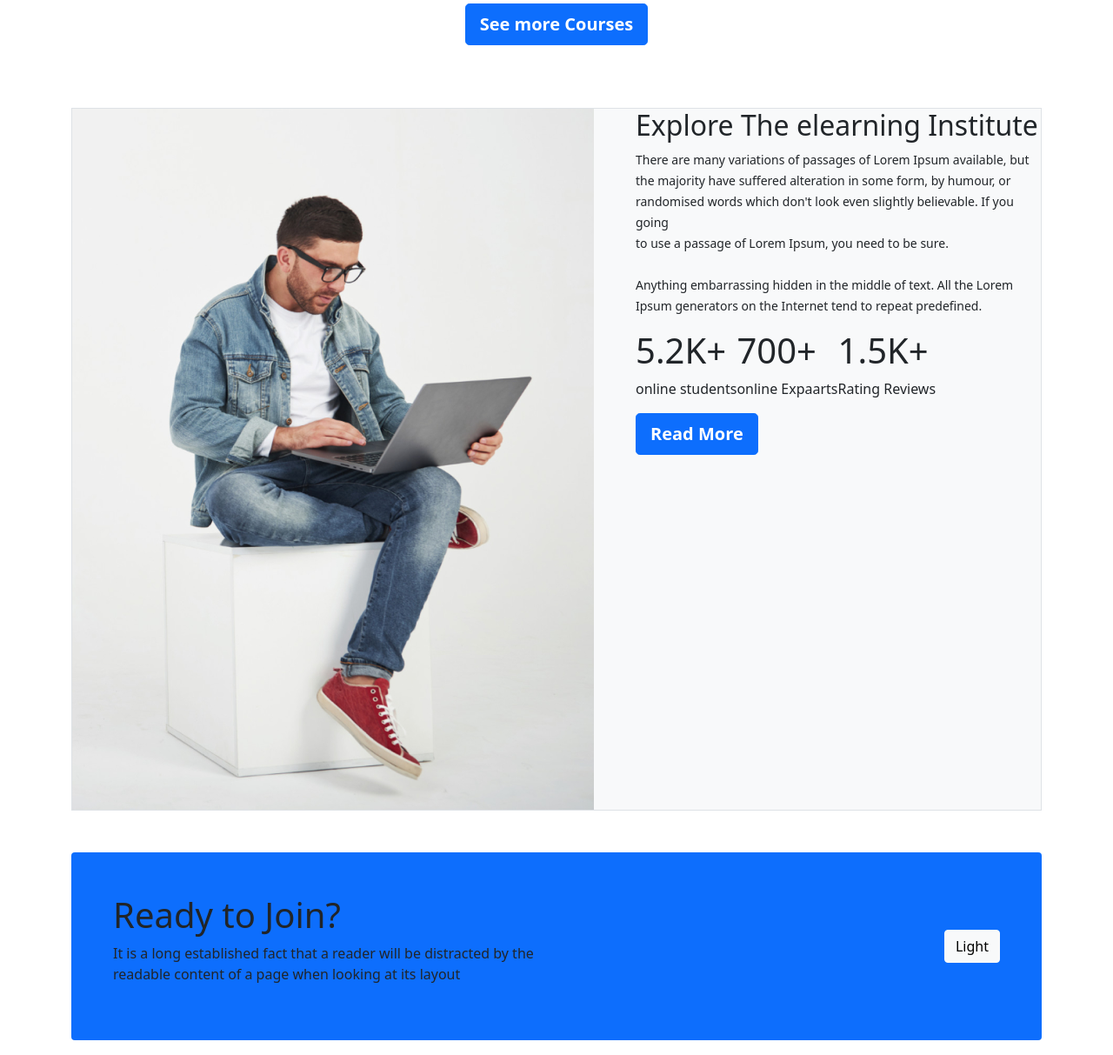
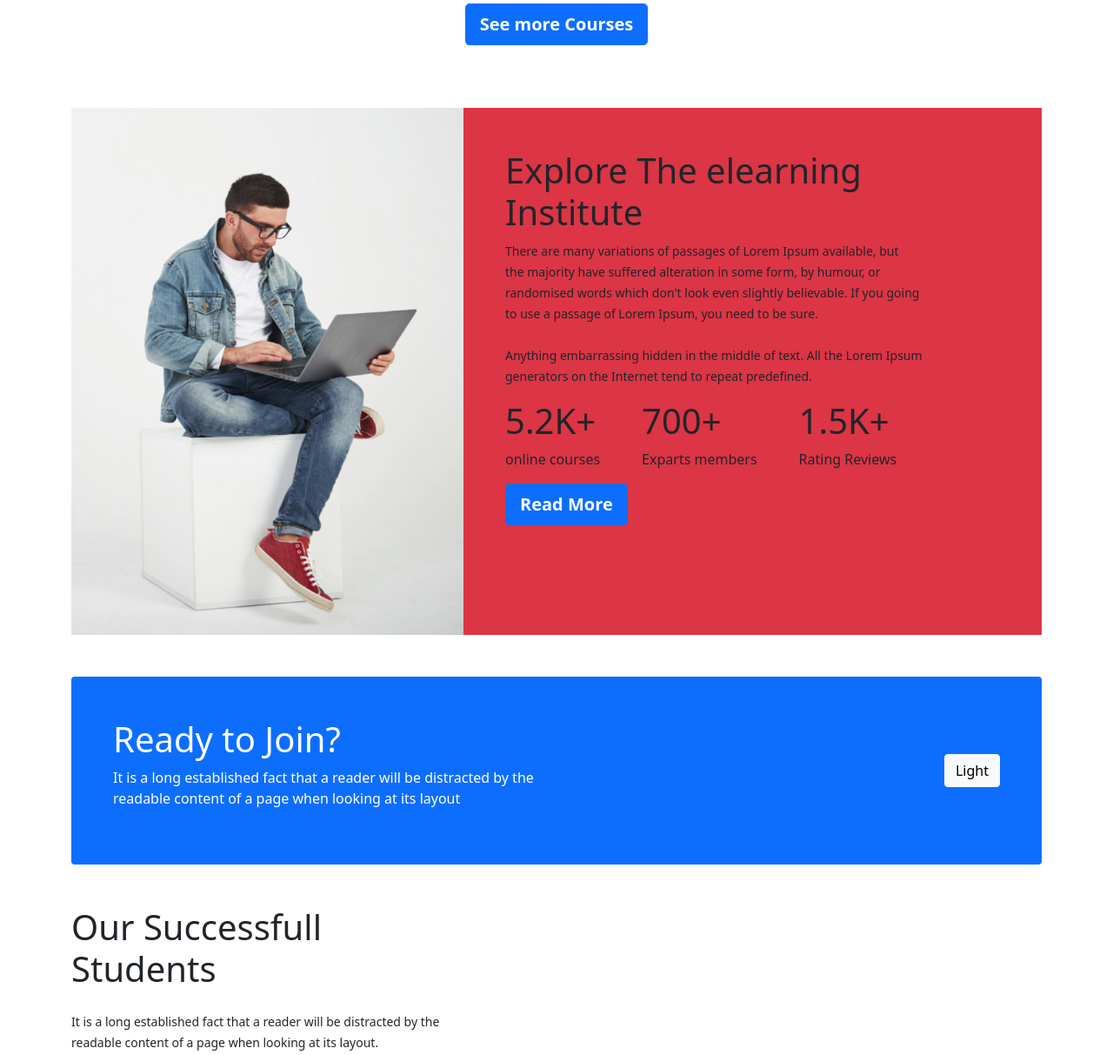
Before and after one commit to humayon-is-on/3rd-Assignment, a plain HTML site: page index.html in a window 1280 px wide. Shown: the part 1840-3053 px from the top of the page at 87% size. Drawn offline with nearby package versions, Linux system fonts and the light colour scheme.

Commit message:
another addings

```diff
--- a/index.html
+++ b/index.html
@@ -197,15 +197,17 @@
 
         </section>
         <!-- working man png shows here -->
-        <section class="my-5">
+        <section class="my-5 bg-danger">
 
-            <div class="row ">
-                <div class="col">
-                    <div class=" border bg-light d-flex">
+            <div class="grid row ">
+
+
+                <div class="col-5">
                     <img src="images/working.png" class="img-fluid" alt="">
-                        <div class="ms-5">
-                            <h2>Explore The elearning Institute
-                            </h2>
+                </div>
+                <div class=" col-6 pt-5 mx-4">
+                    <h1>Explore The elearning Institute
+                    </h1>
                     <p> <small> There are many variations of passages of Lorem Ipsum available, but <br> the majority have suffered alteration in some form, by humour, or
                                  <br>
                                  randomised words which don't look even slightly believable. If you going
@@ -213,16 +215,16 @@
                                   <br>
                                 <br> Anything embarrassing hidden in the middle of text. All the Lorem Ipsum generators on the Internet tend to repeat predefined.
                             </small></p>
-                            <div class="d-flex">
+                    <div class="d-flex ">
                         <div>
                             <h1>5.2K+</h1>
-                                    <p>online students</p>
+                            <p>online courses</p>
                         </div>
-                                <div>
+                        <div class="ms-5">
                             <h1>700+</h1>
-                                    <p>online Expaarts</p>
+                            <p> Exparts members</p>
                         </div>
-                                <div>
+                        <div class="ms-5">
                             <h1>1.5K+</h1>
                             <p>Rating Reviews</p>
                         </div>
@@ -230,15 +232,15 @@
                     <button type="button" class="btn btn-primary btn-lg fw-bold">Read More</button>
                 </div>
 
-                    </div>
-                </div>
+
+
 
             </div>
 
         </section>
         <!-- Registration starts here -->
         <section class=" bg-primary d-flex justify-content-sm-between align-items-center p-5 rounded-2 my-5">
-            <div>
+            <div class="text-white">
                 <h1>Ready to Join?</h1>
                 <p>It is a long established fact that a reader will be distracted by the <br> readable content of a page when looking at its layout</p>
             </div>
@@ -248,7 +250,9 @@
         <!-- students meets starts here -->
         <section>
             <h1> Our Successfull <br> Students</h1>
-            <p>It is a long established fact that a reader will be distracted by the <br> readable content of a page when looking at its layout.</p>
+            <p class="my-4"><small>
+                It is a long established fact that a reader will be distracted by the <br> readable content of a page when looking at its layout.
+            </small></p>
             <div class="row row-cols-sm-1 row-cols-md-3 row-cols-lg-4 g-4">
                 <div class="col">
                     <div class="card h-100">
@@ -287,7 +291,9 @@
                     </div>
                 </div>
             </div>
-            <button type="button" class="btn btn-primary btn-lg my-4">View All</button>
+            <div class="d-flex justify-content-center my-5">
+                <button type="button" class="btn btn-primary btn-lg ">View All</button>
+            </div>
 
         </section>
         <!-- Asked questions starts here -->
```
Lines whose indentation alone changed are shown as unchanged.
